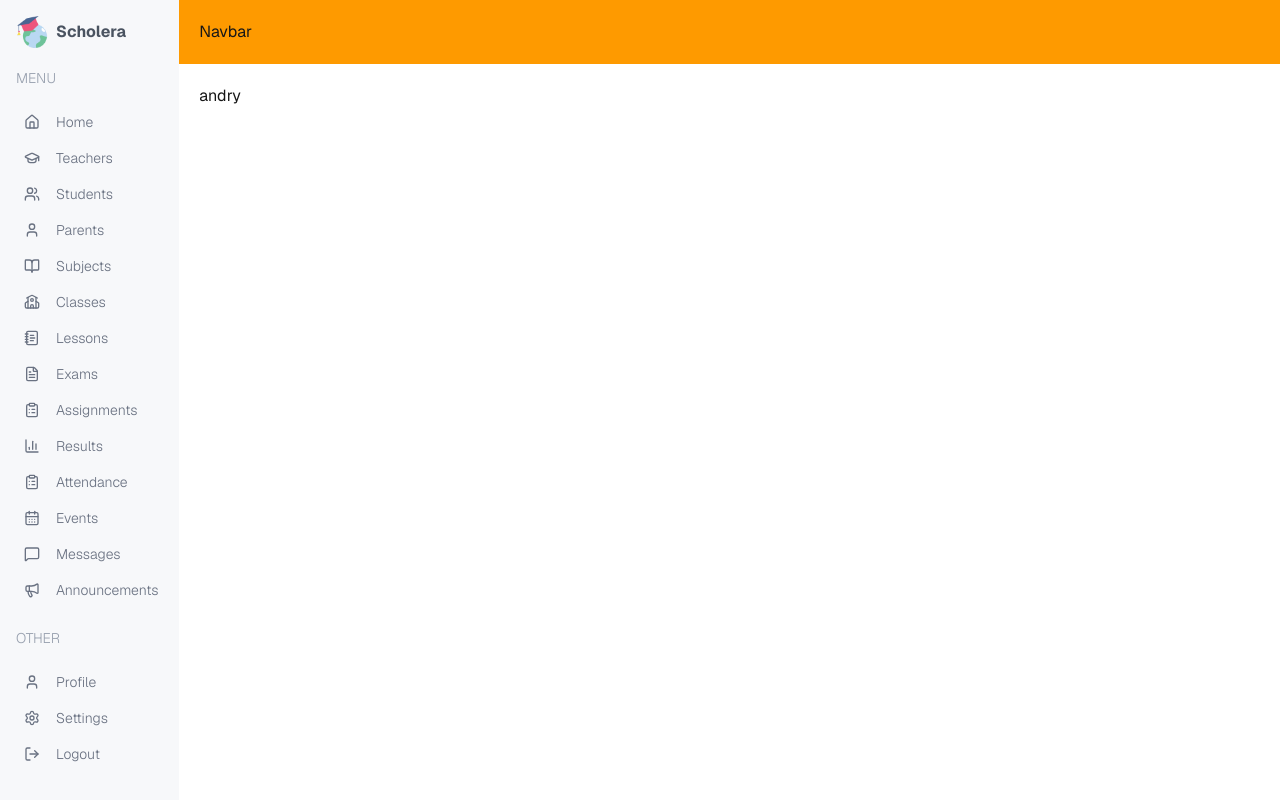
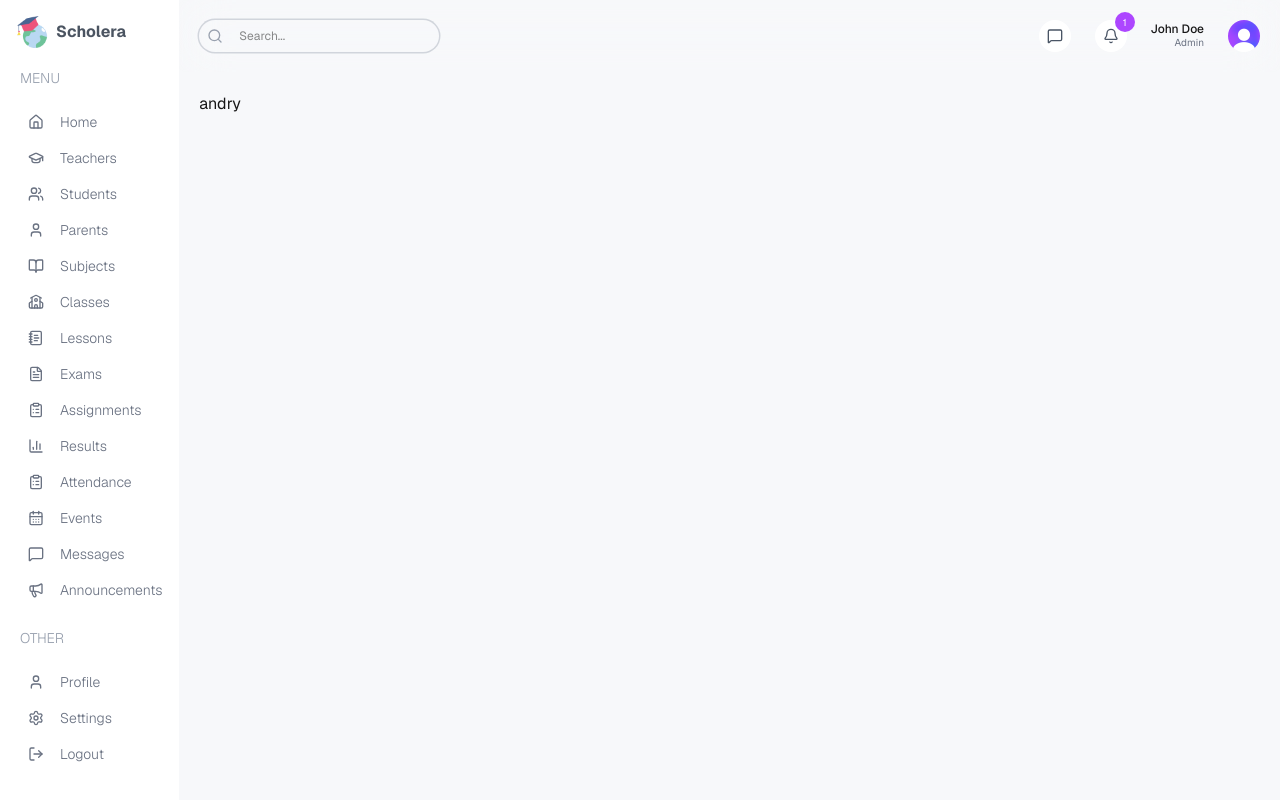
Before and after one commit to andryariadi/scholera, a Next.js app: page / in a window 1280 px wide. Shown: the top 800 px of the page. Built offline with nearby package versions, Linux system fonts and the light colour scheme.

Commit message:
feat(ui): add navbar component and basic styling

```diff
--- a/src/app/(dashboard)/layout.tsx
+++ b/src/app/(dashboard)/layout.tsx
@@ -9,12 +9,12 @@ export default function DashboardLayout({
   return (
     <div className="b-rose-500 min-h-screen flex">
       {/* Left sidebar */}
-      <section className="b-blue-500 fixed inset-y-0 left-0 w-full max-w-[14%] md:max-w-[8%] lg:max-w-[16%] xl:max-w-[14%] p-4">
+      <section className="bg-white fixed inset-y-0 left-0 w-full max-w-[14%] md:max-w-[8%] lg:max-w-[16%] xl:max-w-[14%] p-4">
         <Sidebar />
       </section>
 
       {/* Right content */}
-      <section className="bg-white w-full ml-[14%] md:ml-[8%] lg:ml-[16%] xl:ml-[14%] min-h-400">
+      <section className="b-white w-full ml-[14%] md:ml-[8%] lg:ml-[16%] xl:ml-[14%] min-h-400">
         <Navbar />
 
         <main className="b-fuchsia-500 p-5">{children}</main>
--- a/src/components/Navbar.tsx
+++ b/src/components/Navbar.tsx
@@ -1,5 +1,40 @@
+import { Search, MessageSquare, Bell } from "lucide-react";
+import Image from "next/image";
+
 const Navbar = () => {
-  return <div className="bg-amber-500 sticky top-0 p-5">Navbar</div>;
+  return (
+    <nav className="b-amber-500 sticky top-0 p-5 flex items-center justify-between z-50 bg-clip-padding backdrop-filter backdrop-blur-xl">
+      {/* SEARCH BAR */}
+      <div className="hidden md:flex items-center gap-2 text-xs rounded-full ring-[1.5px] ring-gray-300 px-2">
+        <Search size={16} className="text-gray-400 shrink-0" />
+
+        <input type="text" placeholder="Search..." className="w-50 p-2 bg-transparent outline-none" />
+      </div>
+
+      {/* ICONS AND USER */}
+      <div className="flex items-center gap-6 justify-end w-full md:w-auto">
+        {/* Messages */}
+        <div className="bg-white rounded-full w-8 h-8 flex items-center justify-center cursor-pointer hover:bg-gray-100 transition">
+          <MessageSquare size={16} className="text-gray-600" />
+        </div>
+
+        {/* Notifications */}
+        <div className="bg-white rounded-full w-8 h-8 flex items-center justify-center cursor-pointer relative hover:bg-gray-100 transition">
+          <Bell size={16} className="text-gray-600" />
+          <span className="absolute -top-2 -right-2 w-5 h-5 flex items-center justify-center bg-purple-500 text-white rounded-full text-[10px]">1</span>
+        </div>
+
+        {/* User Info */}
+        <div className="flex flex-col text-right">
+          <span className="text-xs leading-3 font-medium">John Doe</span>
+          <span className="text-[10px] text-gray-500">Admin</span>
+        </div>
+
+        {/* Avatar */}
+        <Image src="/avatar.png" alt="Avatar" width={32} height={32} className="rounded-full cursor-pointer" />
+      </div>
+    </nav>
+  );
 };
 
 export default Navbar;
--- a/src/components/Sidebar.tsx
+++ b/src/components/Sidebar.tsx
@@ -4,7 +4,7 @@ import Link from "next/link";
 
 const Sidebar = () => {
   return (
-    <aside className="b-teal-500 space-y-5 h-full overflow-x-hidden scrollbar-hide">
+    <aside className="b-teal-500 space-y-5 h-full overflow-hidden scrollbar-hide">
       {/* Top - Logo */}
       <Link href="/" className="flex items-center justify-center lg:justify-start gap-2">
         <Image src="/logo.png" alt="Logo" width={32} height={32} className="shrink-0" />
@@ -14,7 +14,7 @@ const Sidebar = () => {
 
       {/* Bottom - Menu */}
       <div
-        className="b-rose-500 space-y-5 text-sm max-h-[93%] overflow-y-hidden
+        className="b-rose-500 px-1 space-y-5 text-sm max-h-[93%] overflow-y-hidden
     lg:overflow-y-scroll sidebar"
       >
         {menuItems.map((i) => (
```
Also changed, not shown: public/avatar.png (added).
